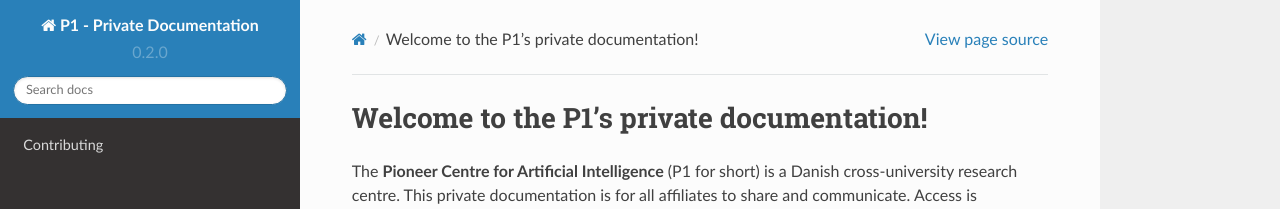
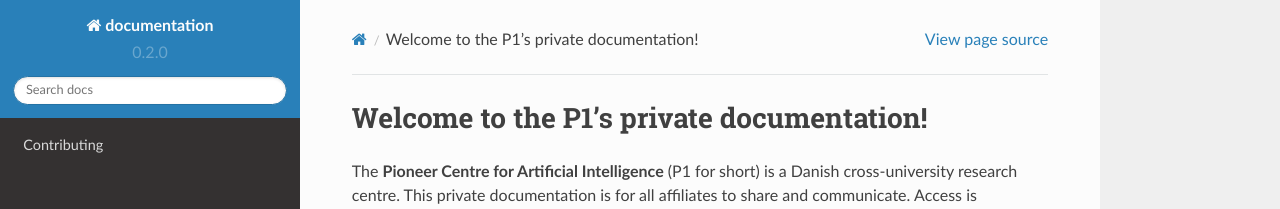
Before and after one commit to Pioneer-Centre-for-AI/p1-compute-documentation, a Sphinx documentation site: the page built from docs/source/index.rst, in a window 1280 px wide. Shown: the top 209 px of the page. Built offline with Sphinx 7.4.7 and the Read the Docs theme 2.0.0, drawn with Linux system fonts in a browser that asks for light colours.

Commit message:
Update conf.py

```diff
--- a/docs/source/conf.py
+++ b/docs/source/conf.py
@@ -2,7 +2,7 @@
 
 # -- Project information
 
-project = 'P1 - Private Documentation'
+project = 'documentation'
 copyright = '2021, Pioneer Centre for AI'
 author = 'Pioneer Centre for AI'
 
```
